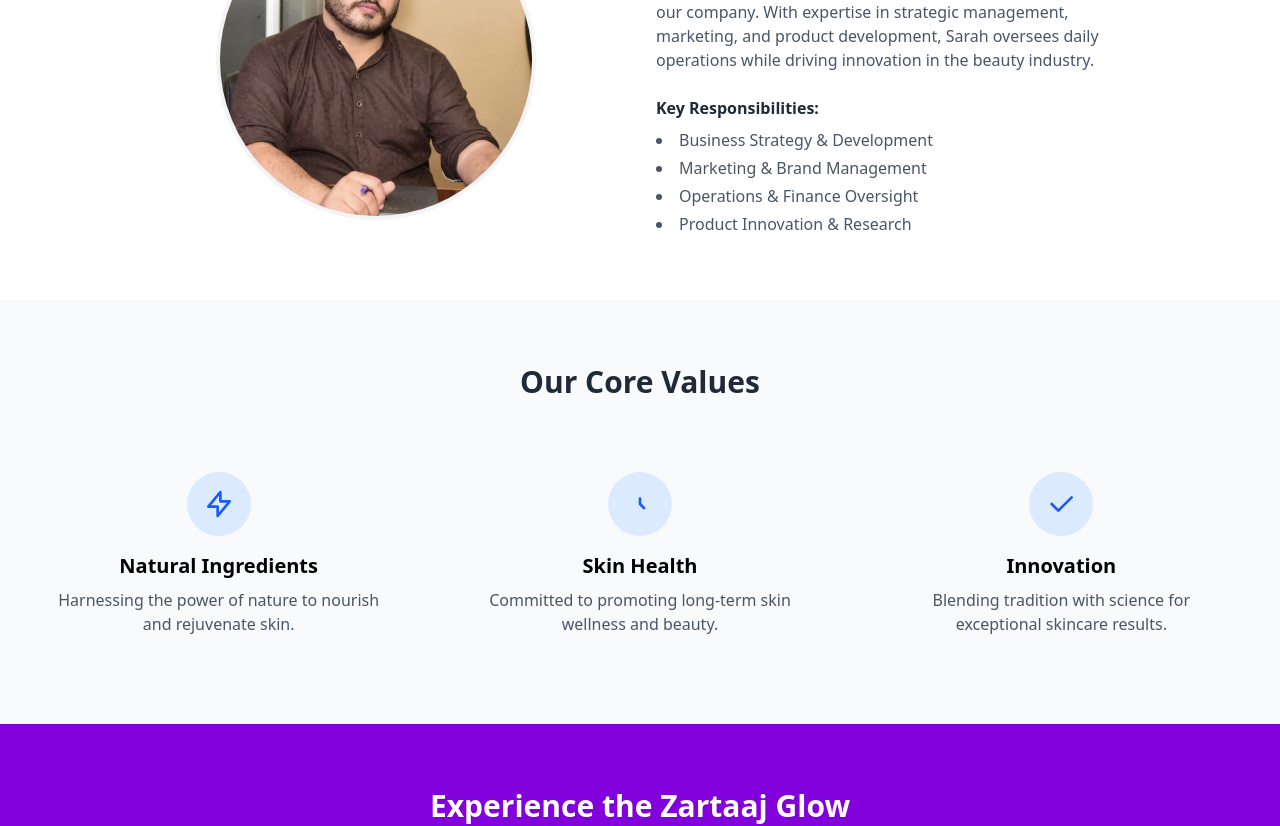
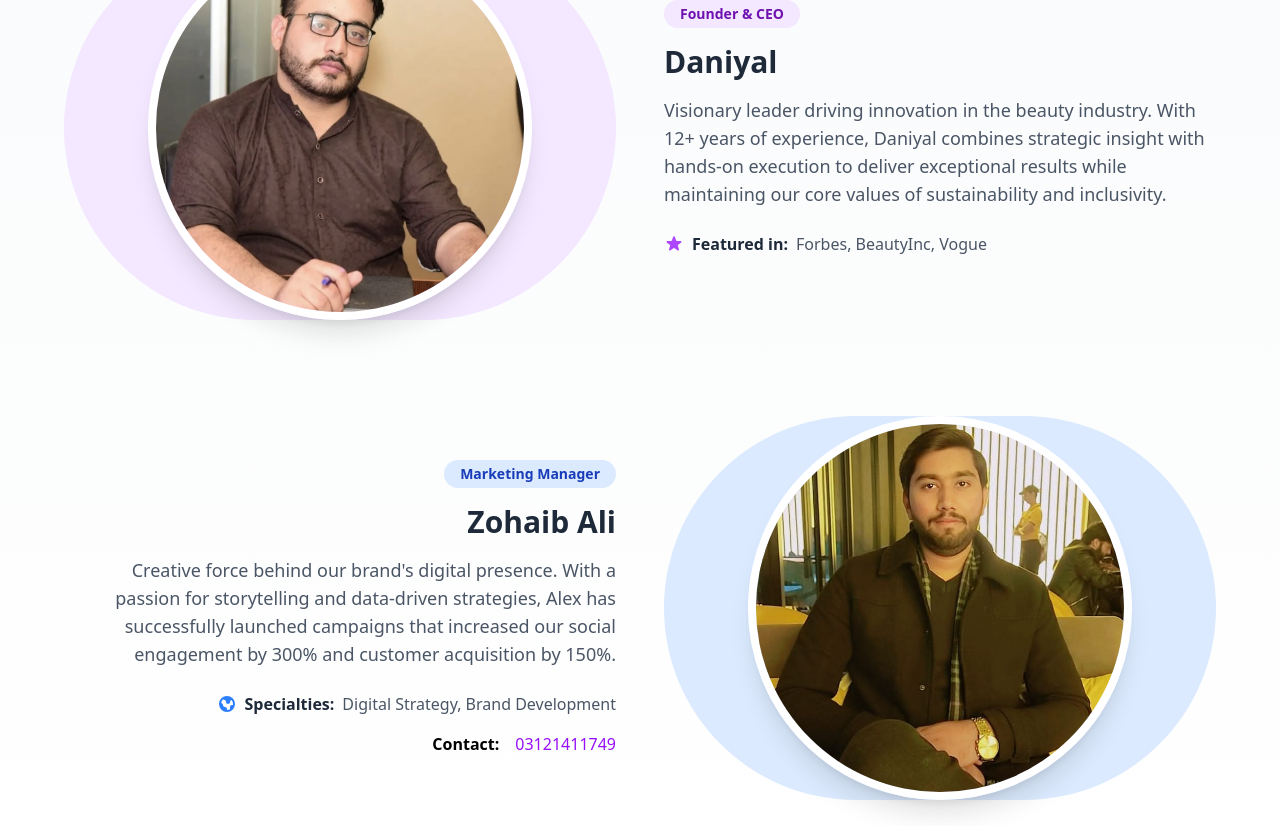
Before and after one commit to AhmadMahmoodRana-dev/Zartaaj, a React (Vite) app: page /about in a window 1280 px wide. Shown: the part 960-1786 px from the top of the page. Built offline with nearby package versions, Linux system fonts and the light colour scheme.

Commit message:
About US Section Addition

```diff
--- a/src/App.jsx
+++ b/src/App.jsx
@@ -3,6 +3,7 @@ import { Route, Routes } from "react-router-dom";
 import Home from "./pages/Home";
 import AboutUs from "./pages/AboutUs";
 import Navbar from "./components/Navbar";
+import ContactUs1 from "./pages/ContactUs1";
 const App = () => {
   return (
     <>
@@ -10,6 +11,7 @@ const App = () => {
       <Routes>
         <Route path="/" element={<Home />} />
         <Route path="/about" element={<AboutUs />} />
+        <Route path="/contact" element={<ContactUs1/>} />
         <Route path="*" element={<h1>Page Not Found</h1>} />
       </Routes>
       <a className="flex flex-col justify-between items-center" href="https://wa.me/923248988989" target="_blank" id="whatsapp-icon">
--- a/src/components/Footer.jsx
+++ b/src/components/Footer.jsx
@@ -3,7 +3,7 @@ import React from 'react'
 const Footer = () => {
   return (
     <div className='w-full h-[60px] bg-purple-800 flex justify-center items-center'>
-      <p className='text-center text-white text-2xl'>Zartaaj – Unveil Your Natural Glow ✨</p>
+      <p className='text-center text-white lg:text-2xl md:text-xl text-lg '>Zartaaj – Unveil Your Natural Glow ✨</p>
     </div>
   )
 }
--- a/src/components/Navbar.jsx
+++ b/src/components/Navbar.jsx
@@ -8,7 +8,7 @@ import logo from "../assets/logo.png"
 const navigation = [
   { name: "Home", href: "/" },
   { name: "About", href: "/about" },
-  // { name: "Contact Us", href: "/#ContactUs" },
+  { name: "Contact Us", href: "/contact" },
 ];
 
 export default function Navbar() {
@@ -56,12 +56,7 @@ export default function Navbar() {
                 {item.name}
               </Link>
             ))}
-            <a
-              href="#ContactUs"
-              className={`text-sm/6 font-semibold px-4 py-2 uppercase rounded-md transition-all duration-300`}
-            >
-              Contact Us
-            </a>
+
           </div>
           <div className="hidden lg:flex gap-4 lg:flex-1 lg:justify-end">
             <a
@@ -95,8 +90,8 @@ export default function Navbar() {
                 <span className="sr-only">Your Company</span>
                 <img
                   alt=""
-                  src="https://tailwindui.com/plus-assets/img/logos/mark.svg?color=indigo&shade=600"
-                  className="h-8 w-auto"
+                  src={logo}
+                  className="h-12 w-auto"
                 />
               </a>
               <button
@@ -125,12 +120,7 @@ export default function Navbar() {
                       {item.name}
                     </Link>
                   ))}
-                  <a
-                    href="/"
-                    className={`-mx-3 block rounded-lg px-3 py-2 text-base/7 font-semibold transition-all duration-300`}
-                  >
-                    Contact Us
-                  </a>
+
                 </div>
                 <div className="flex gap-4 flex-1 mt-5">
                   <a
--- a/src/pages/AboutUs.jsx
+++ b/src/pages/AboutUs.jsx
@@ -1,6 +1,7 @@
 import React from "react";
-import header from "../assets/img.png"
-import ceo from "../assets/ceo.jpg"
+import header from "../assets/img.png";
+import ceo from "../assets/ceo.jpg";
+import marketting from "../assets/marketting.jpg";
 
 const AboutUs = () => {
   return (
@@ -43,49 +44,116 @@ const AboutUs = () => {
         </div>
       </div>
 
-      {/* Founder Section */}
-<div className="bg-white py-16">
+      {/* Founders Section */}
+      <div className="bg-gradient-to-b from-gray-50 to-white py-24">
         <div className="container mx-auto px-6">
-    <h2 className="text-3xl font-bold text-center text-gray-800 mb-12">
-      Meet The Founder
+          <h2 className="text-4xl font-bold text-center text-gray-800 mb-16 relative  after:bg-purple-500 after:absolute after:left-1/2 after:-translate-x-1/2 after:mt-6">
+            Leadership Team
           </h2>
-    <div className="max-w-5xl mx-auto flex flex-col md:flex-row items-center gap-8">
+
+          {/* CEO Section */}
+          <div className="max-w-6xl mx-auto flex flex-col md:flex-row items-center gap-12 mb-24">
             {/* Profile Image */}
-      <div className="md:w-2/3">
+            <div className="md:w-1/2 relative group">
+              <div className="absolute inset-0 bg-purple-100 rounded-full transform group-hover:rotate-6 transition duration-500"></div>
               <img
                 src={ceo}
-          alt="Company Founder"
-          className="w-80 h-80 rounded-full mx-auto object-cover border-4 border-gray-100"
+                alt="CEO"
+                className="relative w-96 h-96 rounded-full mx-auto object-cover border-8 border-white shadow-xl transform group-hover:scale-105 transition duration-500"
               />
             </div>
 
             {/* Profile Details */}
-      <div className="md:w-2/3 text-center md:text-left">
-        <h3 className="text-2xl font-bold text-gray-800 mb-4">
+            <div className="md:w-1/2 text-center md:text-left">
+              <div className="inline-block bg-purple-100 text-purple-800 px-4 py-1 rounded-full mb-4 text-sm font-semibold">
+                Founder & CEO
+              </div>
+              <h3 className="text-3xl font-bold text-gray-800 mb-4">
                 Daniyal
               </h3>
-        <p className="text-lg text-gray-600 mb-4 font-semibold">
-          Founder, CEO & Operations Manager
+              <p className="text-lg text-gray-600 mb-6 max-w-xl">
+                Visionary leader driving innovation in the beauty industry. With
+                12+ years of experience, Daniyal combines strategic insight with
+                hands-on execution to deliver exceptional results while
+                maintaining our core values of sustainability and inclusivity.
               </p>
-        <p className="text-gray-600 mb-4">
-          Visionary leader and hands-on operator managing all aspects of our company.
-          With expertise in strategic management, marketing, and product development,
-          Sarah oversees daily operations while driving innovation in the beauty industry.
+              <div className="space-y-4">
+                <div className="flex items-center space-x-2">
+                  <svg
+                    className="w-5 h-5 text-purple-500"
+                    fill="currentColor"
+                    viewBox="0 0 20 20"
+                  >
+                    <path d="M9.049 2.927c.3-.921 1.603-.921 1.902 0l1.07 3.292a1 1 0 00.95.69h3.462c.969 0 1.371 1.24.588 1.81l-2.8 2.034a1 1 0 00-.364 1.118l1.07 3.292c.3.921-.755 1.688-1.54 1.118l-2.8-2.034a1 1 0 00-1.175 0l-2.8 2.034c-.784.57-1.838-.197-1.539-1.118l1.07-3.292a1 1 0 00-.364-1.118L2.98 8.72c-.783-.57-.38-1.81.588-1.81h3.461a1 1 0 00.951-.69l1.07-3.292z" />
+                  </svg>
+                  <span className="font-semibold text-gray-800">
+                    Featured in:
+                  </span>
+                  <span className="text-gray-600">
+                    Forbes, BeautyInc, Vogue
+                  </span>
+                </div>
+              </div>
+            </div>
+          </div>
+
+          {/* Marketing Manager Section */}
+          <div className="max-w-6xl mx-auto flex flex-col md:flex-row-reverse items-center gap-12">
+            {/* Profile Image */}
+            <div className="md:w-1/2 relative group">
+              <div className="absolute inset-0 bg-blue-100 rounded-full transform group-hover:-rotate-6 transition duration-500"></div>
+              <img
+                src={marketting}
+                alt="Marketing Manager"
+                className="relative w-96 h-96 rounded-full mx-auto object-cover border-8 border-white shadow-xl transform group-hover:scale-105 transition duration-500"
+              />
+            </div>
+
+            {/* Profile Details */}
+            <div className="md:w-1/2 text-center md:text-right">
+              <div className="inline-block bg-blue-100 text-blue-800 px-4 py-1 rounded-full mb-4 text-sm font-semibold">
+                Marketing Manager
+              </div>
+              <h3 className="text-3xl font-bold text-gray-800 mb-4">
+                Zohaib Ali
+              </h3>
+              <p className="text-lg text-gray-600 mb-6 max-w-xl">
+                Creative force behind our brand's digital presence. With a
+                passion for storytelling and data-driven strategies, Alex has
+                successfully launched campaigns that increased our social
+                engagement by 300% and customer acquisition by 150%.
               </p>
-        <div className="mt-6">
-          <h4 className="font-semibold text-gray-800 mb-2">Key Responsibilities:</h4>
-          <ul className="text-gray-600 list-disc list-inside space-y-1 mx-auto md:mx-0">
-            <li>Business Strategy & Development</li>
-            <li>Marketing & Brand Management</li>
-            <li>Operations & Finance Oversight</li>
-            <li>Product Innovation & Research</li>
-          </ul>
+              <div className="space-y-4">
+                <div className="flex items-center justify-end space-x-2">
+                  <svg
+                    className="w-5 h-5 text-blue-500"
+                    fill="currentColor"
+                    viewBox="0 0 20 20"
+                  >
+                    <path
+                      fillRule="evenodd"
+                      d="M10 18a8 8 0 100-16 8 8 0 000 16zM4.332 8.027a6.012 6.012 0 011.912-2.706C6.512 5.73 6.974 6 7.5 6A1.5 1.5 0 019 7.5V8a2 2 0 004 0 2 2 0 011.523-1.943A5.977 5.977 0 0116 10c0 .34-.028.675-.083 1H15a2 2 0 00-2 2v2.197A5.973 5.973 0 0110 16v-1a2 2 0 00-2-2 2 2 0 01-2-2 2 2 0 00-1.668-1.973z"
+                      clipRule="evenodd"
+                    />
+                  </svg>
+                  <span className="font-semibold text-gray-800">
+                    Specialties:
+                  </span>
+                  <span className="text-gray-600">
+                    Digital Strategy, Brand Development
+                  </span>
+                </div>
+                <h1 className="text-black font-bold flex gap-4 justify-end">
+                  Contact:
+                  <span className="text-purple-600 font-medium">
+                    03121411749
+                  </span>
+                </h1>
               </div>
             </div>
           </div>
         </div>
       </div>
-
 
       {/* Values Section */}
       <div className="container mx-auto px-6 py-16">
--- /dev/null
+++ b/src/pages/ContactUs1.jsx
@@ -0,0 +1,102 @@
+import React from "react";
+import ContactUs from "../components/ContactUs";
+import Footer from "../components/Footer";
+
+const ContactUs1 = () => {
+  return (
+    <div className="min-h-screen bg-gray-50">
+      {/* Hero Section */}
+      <div className="bg-white text-purple-800 py-20">
+        <div className="container mx-auto px-6 text-center">
+          <h1 className="text-5xl font-bold mb-6">Contact Zartaaj</h1>
+          <p className="text-xl">
+            Elevating beauty naturally with premium skincare solutions
+          </p>
+        </div>
+      </div>
+     {/* FAQ Section */}
+     <section className="bg-white dark:bg-purple-700">
+        <div className="py-8 px-4 mx-auto max-w-screen-xl sm:py-16 lg:px-6">
+          <h2 className="mb-8 text-4xl tracking-tight font-extrabold text-gray-900 dark:text-white">
+            Frequently Asked Questions
+          </h2>
+          <div className="grid pt-8 text-left border-t border-gray-200 md:gap-16 dark:border-gray-700 md:grid-cols-2">
+            <div>
+              <div className="mb-10">
+                <h3 className="flex items-center mb-4 text-lg font-medium text-gray-900 dark:text-white">
+                  Are Zartaaj products suitable for all skin types?
+                </h3>
+                <p className="text-white">
+                  Yes, our beauty creams and skincare products are formulated
+                  with natural ingredients that cater to all skin types,
+                  including sensitive skin. However, we recommend a patch test
+                  before full application.
+                </p>
+              </div>
+
+              <div className="mb-10">
+                <h3 className="flex items-center mb-4 text-lg font-medium text-gray-900 dark:text-white">
+                  Are Zartaaj creams free from harmful chemicals?
+                </h3>
+                <p className="text-white">
+                  Absolutely! Our products are free from parabens, sulfates,
+                  and harsh chemicals, ensuring safe and gentle skincare for
+                  daily use.
+                </p>
+              </div>
+
+              <div className="mb-10">
+                <h3 className="flex items-center mb-4 text-lg font-medium text-gray-900 dark:text-white">
+                  How long does it take to see results?
+                </h3>
+                <p className="text-white">
+                  Results may vary based on skin type and usage. However, most
+                  customers notice visible improvements within 2 to 4 weeks of
+                  regular use.
+                </p>
+              </div>
+            </div>
+
+            <div>
+              <div className="mb-10">
+                <h3 className="flex items-center mb-4 text-lg font-medium text-gray-900 dark:text-white">
+                  Can I use Zartaaj creams along with other skincare products?
+                </h3>
+                <p className="text-white">
+                  Yes, Zartaaj products can be incorporated into your skincare
+                  routine. However, avoid mixing with products containing
+                  strong active ingredients without consulting a dermatologist.
+                </p>
+              </div>
+
+              <div className="mb-10">
+                <h3 className="flex items-center mb-4 text-lg font-medium text-gray-900 dark:text-white">
+                  Do you offer refunds or exchanges?
+                </h3>
+                <p className="text-white">
+                  We have a customer-friendly return policy. If you experience
+                  any issues, contact us within 7 days of receiving your order,
+                  and we will be happy to assist you.
+                </p>
+              </div>
+
+              <div className="mb-10">
+                <h3 className="flex items-center mb-4 text-lg font-medium text-gray-900 dark:text-white">
+                  Is Zartaaj cruelty-free and vegan?
+                </h3>
+                <p className="text-white">
+                  Yes! Zartaaj is 100% cruelty-free, and most of our products
+                  are vegan-friendly.
+                </p>
+              </div>
+            </div>
+          </div>
+        </div>
+      </section>
+      <ContactUs />
+      <Footer />
+    </div>
+  );
+};
+
+export default ContactUs1;
--- a/src/pages/Home.jsx
+++ b/src/pages/Home.jsx
@@ -2,7 +2,7 @@ import React from "react";
 import Header from "../components/Header";
 import AboutUs from "../components/AboutUs";
 import Advantages from "../components/Advantages";
-import VideoBackground from "../components/VideoBackground";
+// import VideoBackground from "../components/VideoBackground";
 import ReviewSection from "../components/ReviewSlider";
 import ContactUs from "../components/ContactUs";
 import Footer from "../components/Footer";
@@ -13,7 +13,7 @@ const Home = () => {
       <Header />
       <AboutUs />
       <Advantages />
-      <VideoBackground />
+      {/* <VideoBackground /> */}
       <ReviewSection />
       <ContactUs />
       <Footer />
```
Also changed, not shown: src/assets/marketting.jpg (added). Lines whose indentation alone changed are shown as unchanged.
